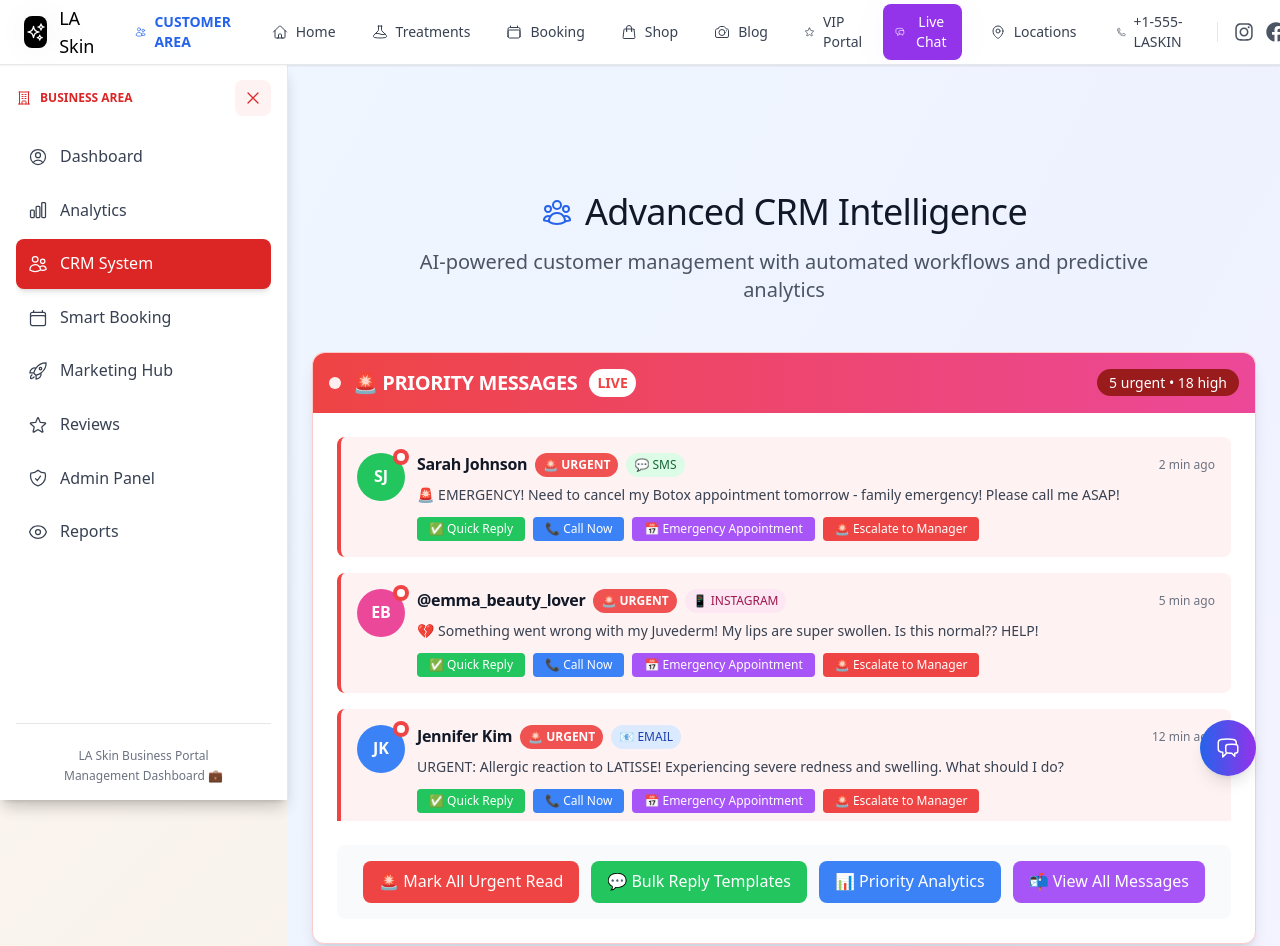
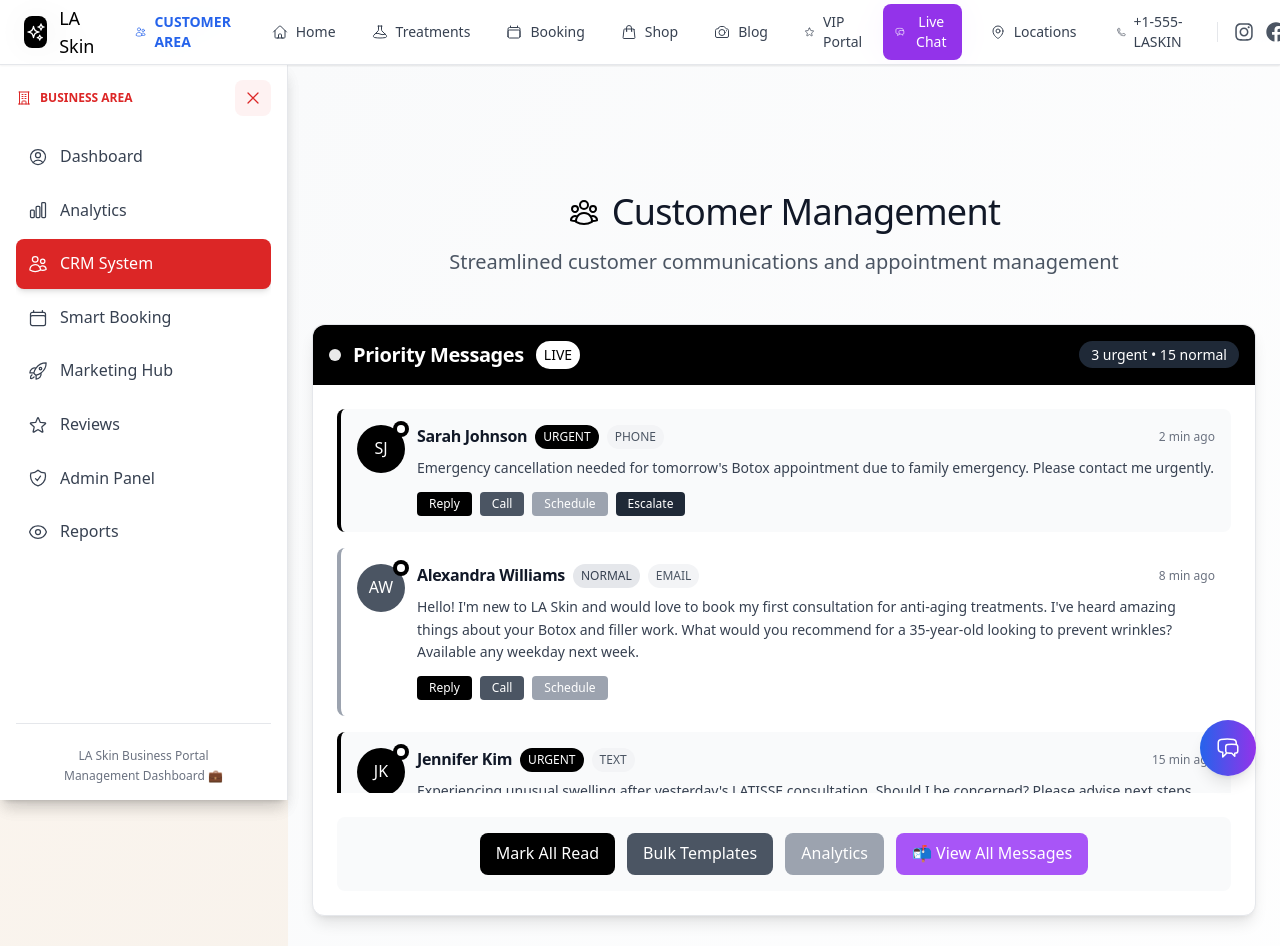
Before and after one commit to Mirey333/LASkin, a Next.js app: page /crm in a window 1280 px wide. Shown: the top 946 px of the page. Built offline with nearby package versions, Linux system fonts and the light colour scheme.

Commit message:
Redesign CRM with minimalist LA Skin branding - reduced colors, added booking inquiry

```diff
--- a/app/crm/page.tsx
+++ b/app/crm/page.tsx
@@ -35,7 +35,7 @@ export default function CRMSystem() {
   const [activeTemplate, setActiveTemplate] = useState<'sms' | 'email' | 'instagram' | 'facebook' | 'twitter'>('email')
 
   return (
-    <div className="min-h-screen bg-gradient-to-br from-blue-50 via-indigo-50 to-purple-50">
+    <div className="min-h-screen bg-gradient-to-br from-gray-50 to-white">
       <Navigation />
 
       <div className="pt-32 pb-20">
@@ -44,38 +44,38 @@ export default function CRMSystem() {
           {/* Header */}
           <div className="text-center mb-12">
             <div className="flex items-center justify-center mb-4">
-              <UserGroupIcon className="h-8 w-8 text-blue-600 mr-3" />
-              <h1 className="text-4xl font-light text-gray-900">Advanced CRM Intelligence</h1>
+              <UserGroupIcon className="h-8 w-8 text-black mr-3" />
+              <h1 className="text-4xl font-light text-gray-900">Customer Management</h1>
             </div>
             <p className="text-xl text-gray-600 max-w-3xl mx-auto">
-              AI-powered customer management with automated workflows and predictive analytics
+              Streamlined customer communications and appointment management
             </p>
           </div>
 
           {/* PRIORITY MESSAGES CHATBOX - ALWAYS ON TOP */}
-          <div className="bg-white rounded-xl shadow-lg border border-red-200 mb-8">
-            <div className="bg-gradient-to-r from-red-500 to-pink-500 text-white p-4 rounded-t-xl">
+          <div className="bg-white rounded-xl shadow-lg border border-gray-200 mb-8">
+            <div className="bg-black text-white p-4 rounded-t-xl">
               <div className="flex items-center justify-between">
                 <div className="flex items-center space-x-3">
                   <div className="w-3 h-3 bg-white rounded-full animate-pulse"></div>
-                  <h2 className="text-xl font-bold">🚨 PRIORITY MESSAGES</h2>
-                  <span className="bg-white text-red-500 px-2 py-1 rounded-full text-sm font-bold">LIVE</span>
+                  <h2 className="text-xl font-semibold">Priority Messages</h2>
+                  <span className="bg-white text-black px-2 py-1 rounded-full text-sm font-medium">LIVE</span>
                 </div>
                 <div className="text-sm">
-                  <span className="bg-red-800 px-3 py-1 rounded-full">5 urgent • 18 high</span>
+                  <span className="bg-gray-800 px-3 py-1 rounded-full">3 urgent • 15 normal</span>
                 </div>
               </div>
             </div>
 
             <div className="p-6">
-              {/* High Priority Messages */}
+              {/* Priority Messages */}
               <div className="space-y-4 max-h-96 overflow-y-auto">
                 {[
                   {
                     id: 1,
                     customer: 'Sarah Johnson',
-                    platform: 'sms',
-                    message: '🚨 EMERGENCY! Need to cancel my Botox appointment tomorrow - family emergency! Please call me ASAP!',
+                    platform: 'phone',
+                    message: 'Emergency cancellation needed for tomorrow\'s Botox appointment due to family emergency. Please contact me urgently.',
                     time: '2 min ago',
                     priority: 'urgent',
                     unread: true,
@@ -83,20 +83,20 @@ export default function CRMSystem() {
                   },
                   {
                     id: 2,
-                    customer: '@emma_beauty_lover',
-                    platform: 'instagram',
-                    message: '💔 Something went wrong with my Juvederm! My lips are super swollen. Is this normal?? HELP!',
-                    time: '5 min ago',
-                    priority: 'urgent',
+                    customer: 'Alexandra Williams',
+                    platform: 'email',
+                    message: 'Hello! I\'m new to LA Skin and would love to book my first consultation for anti-aging treatments. I\'ve heard amazing things about your Botox and filler work. What would you recommend for a 35-year-old looking to prevent wrinkles? Available any weekday next week.',
+                    time: '8 min ago',
+                    priority: 'normal',
                     unread: true,
-                    avatar: 'EB'
+                    avatar: 'AW'
                   },
                   {
                     id: 3,
                     customer: 'Jennifer Kim',
-                    platform: 'email',
-                    message: 'URGENT: Allergic reaction to LATISSE! Experiencing severe redness and swelling. What should I do?',
-                    time: '12 min ago',
+                    platform: 'text',
+                    message: 'Experiencing unusual swelling after yesterday\'s LATISSE consultation. Should I be concerned? Please advise next steps.',
+                    time: '15 min ago',
                     priority: 'urgent',
                     unread: true,
                     avatar: 'JK'
@@ -104,10 +104,10 @@ export default function CRMSystem() {
                   {
                     id: 4,
                     customer: 'Maria Garcia',
-                    platform: 'facebook',
-                    message: 'Hi! I need to book an appointment ASAP. My wedding is this weekend and I need Botox touch-up!',
-                    time: '18 min ago',
-                    priority: 'high',
+                    platform: 'instagram',
+                    message: 'Wedding emergency! Need Botox touch-up this weekend. Are you available for urgent appointments?',
+                    time: '25 min ago',
+                    priority: 'normal',
                     unread: true,
                     avatar: 'MG'
                   }
@@ -116,20 +116,17 @@ export default function CRMSystem() {
                     key={msg.id}
                     className={`p-4 rounded-lg border-l-4 transition-all hover:shadow-md cursor-pointer ${
                       msg.priority === 'urgent'
-                        ? 'border-l-red-500 bg-red-50 hover:bg-red-100'
-                        : 'border-l-orange-500 bg-orange-50 hover:bg-orange-100'
+                        ? 'border-l-black bg-gray-50 hover:bg-gray-100'
+                        : 'border-l-gray-400 bg-white hover:bg-gray-50'
                     }`}
                   >
                     <div className="flex items-start space-x-3">
-                      <div className={`relative flex-shrink-0 w-12 h-12 rounded-full flex items-center justify-center text-white font-bold ${
-                        msg.platform === 'email' ? 'bg-blue-500' :
-                        msg.platform === 'sms' ? 'bg-green-500' :
-                        msg.platform === 'instagram' ? 'bg-pink-500' :
-                        msg.platform === 'facebook' ? 'bg-blue-600' : 'bg-gray-500'
+                      <div className={`relative flex-shrink-0 w-12 h-12 rounded-full flex items-center justify-center text-white font-medium ${
+                        msg.priority === 'urgent' ? 'bg-black' : 'bg-gray-600'
                       }`}>
                         {msg.avatar}
                         {msg.unread && (
-                          <div className="absolute -top-1 -right-1 w-4 h-4 bg-red-500 rounded-full flex items-center justify-center">
+                          <div className="absolute -top-1 -right-1 w-4 h-4 bg-black rounded-full flex items-center justify-center">
                             <div className="w-2 h-2 bg-white rounded-full"></div>
                           </div>
                         )}
@@ -138,44 +135,36 @@ export default function CRMSystem() {
                       <div className="flex-1 min-w-0">
                         <div className="flex items-center justify-between">
                           <div className="flex items-center space-x-2">
-                            <h4 className="font-bold text-gray-900">{msg.customer}</h4>
-                            <span className={`px-2 py-1 rounded-full text-xs font-bold ${
+                            <h4 className="font-semibold text-gray-900">{msg.customer}</h4>
+                            <span className={`px-2 py-1 rounded-full text-xs font-medium ${
                               msg.priority === 'urgent'
-                                ? 'bg-red-500 text-white animate-pulse'
-                                : 'bg-orange-500 text-white'
+                                ? 'bg-black text-white'
+                                : 'bg-gray-200 text-gray-700'
                             }`}>
-                              {msg.priority === 'urgent' ? '🚨 URGENT' : '⚡ HIGH'}
+                              {msg.priority === 'urgent' ? 'URGENT' : 'NORMAL'}
                             </span>
-                            <span className={`px-2 py-1 rounded-full text-xs font-medium ${
-                              msg.platform === 'email' ? 'bg-blue-100 text-blue-800' :
-                              msg.platform === 'sms' ? 'bg-green-100 text-green-800' :
-                              msg.platform === 'instagram' ? 'bg-pink-100 text-pink-800' :
-                              msg.platform === 'facebook' ? 'bg-blue-100 text-blue-800' : 'bg-gray-100 text-gray-800'
-                            }`}>
-                              {msg.platform === 'email' ? '📧' :
-                               msg.platform === 'sms' ? '💬' :
-                               msg.platform === 'instagram' ? '📱' :
-                               msg.platform === 'facebook' ? '📘' : '💬'} {msg.platform.toUpperCase()}
+                            <span className="px-2 py-1 rounded-full text-xs font-medium bg-gray-100 text-gray-600">
+                              {msg.platform.toUpperCase()}
                             </span>
                           </div>
                           <span className="text-xs text-gray-500 font-medium">{msg.time}</span>
                         </div>
-                        <p className="text-sm text-gray-700 mt-2 font-medium">{msg.message}</p>
+                        <p className="text-sm text-gray-700 mt-2 leading-relaxed">{msg.message}</p>
 
                         {/* Quick Actions */}
                         <div className="mt-3 flex flex-wrap gap-2">
-                          <button className="bg-green-500 hover:bg-green-600 text-white px-3 py-1 rounded text-xs font-medium transition-colors">
-                            ✅ Quick Reply
+                          <button className="bg-black hover:bg-gray-800 text-white px-3 py-1 rounded text-xs font-medium transition-colors">
+                            Reply
                           </button>
-                          <button className="bg-blue-500 hover:bg-blue-600 text-white px-3 py-1 rounded text-xs font-medium transition-colors">
-                            📞 Call Now
+                          <button className="bg-gray-600 hover:bg-gray-700 text-white px-3 py-1 rounded text-xs font-medium transition-colors">
+                            Call
                           </button>
-                          <button className="bg-purple-500 hover:bg-purple-600 text-white px-3 py-1 rounded text-xs font-medium transition-colors">
-                            📅 Emergency Appointment
+                          <button className="bg-gray-400 hover:bg-gray-500 text-white px-3 py-1 rounded text-xs font-medium transition-colors">
+                            Schedule
                           </button>
                           {msg.priority === 'urgent' && (
-                            <button className="bg-red-500 hover:bg-red-600 text-white px-3 py-1 rounded text-xs font-medium transition-colors">
-                              🚨 Escalate to Manager
+                            <button className="bg-gray-800 hover:bg-black text-white px-3 py-1 rounded text-xs font-medium transition-colors">
+                              Escalate
                             </button>
                           )}
                         </div>
@@ -188,14 +177,14 @@ export default function CRMSystem() {
               {/* Quick Action Bar */}
               <div className="mt-6 p-4 bg-gray-50 rounded-lg">
                 <div className="flex flex-wrap gap-3 justify-center">
-                  <button className="bg-red-500 hover:bg-red-600 text-white px-4 py-2 rounded-lg font-medium transition-colors flex items-center">
-                    🚨 Mark All Urgent Read
+                  <button className="bg-black hover:bg-gray-800 text-white px-4 py-2 rounded-lg font-medium transition-colors flex items-center">
+                    Mark All Read
                   </button>
-                  <button className="bg-green-500 hover:bg-green-600 text-white px-4 py-2 rounded-lg font-medium transition-colors flex items-center">
-                    💬 Bulk Reply Templates
+                  <button className="bg-gray-600 hover:bg-gray-700 text-white px-4 py-2 rounded-lg font-medium transition-colors flex items-center">
+                    Bulk Templates
                   </button>
-                  <button className="bg-blue-500 hover:bg-blue-600 text-white px-4 py-2 rounded-lg font-medium transition-colors flex items-center">
-                    📊 Priority Analytics
+                  <button className="bg-gray-400 hover:bg-gray-500 text-white px-4 py-2 rounded-lg font-medium transition-colors flex items-center">
+                    Analytics
                   </button>
                   <button
                     onClick={() => setActiveTab('messages')}
```
